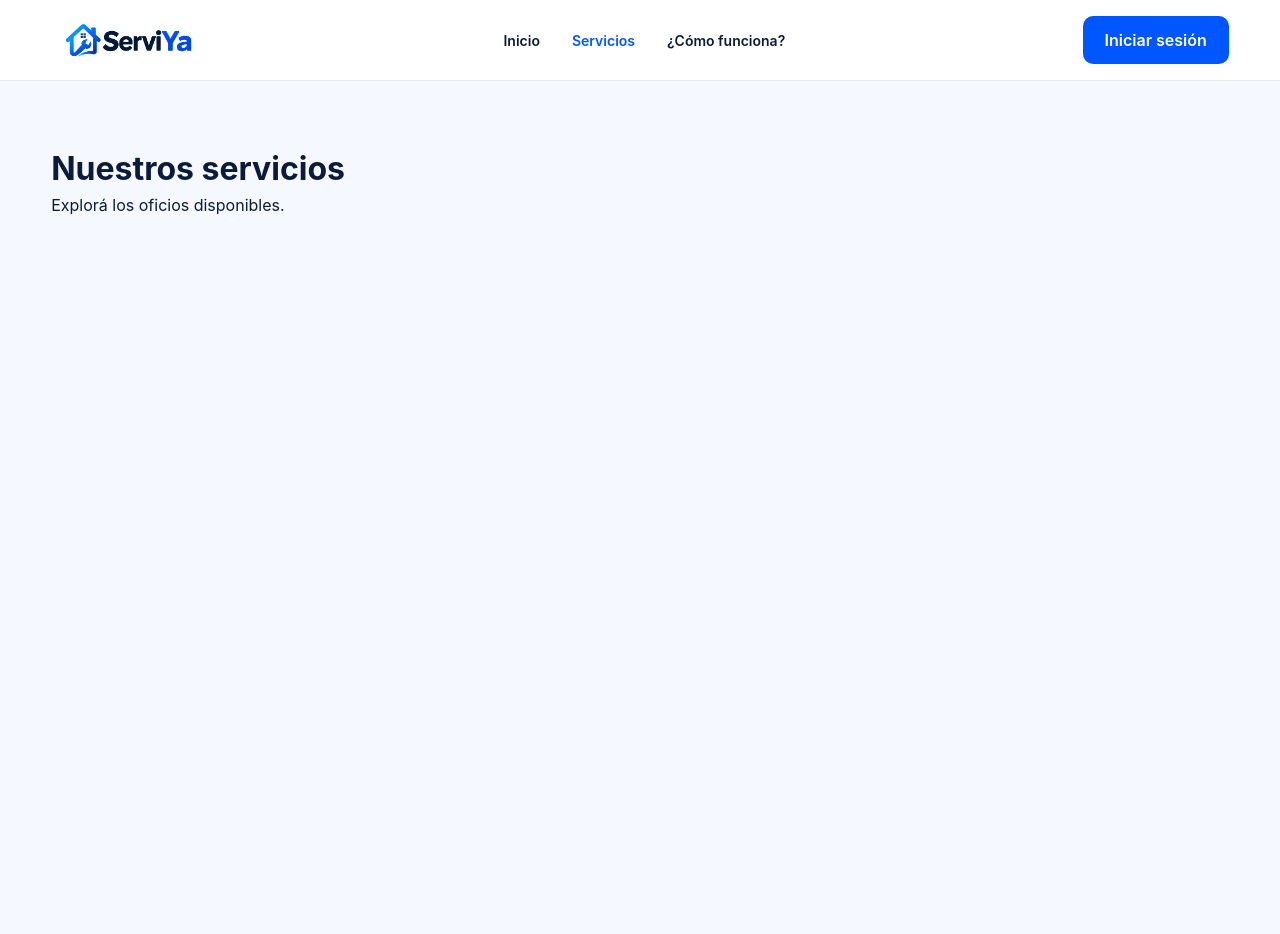
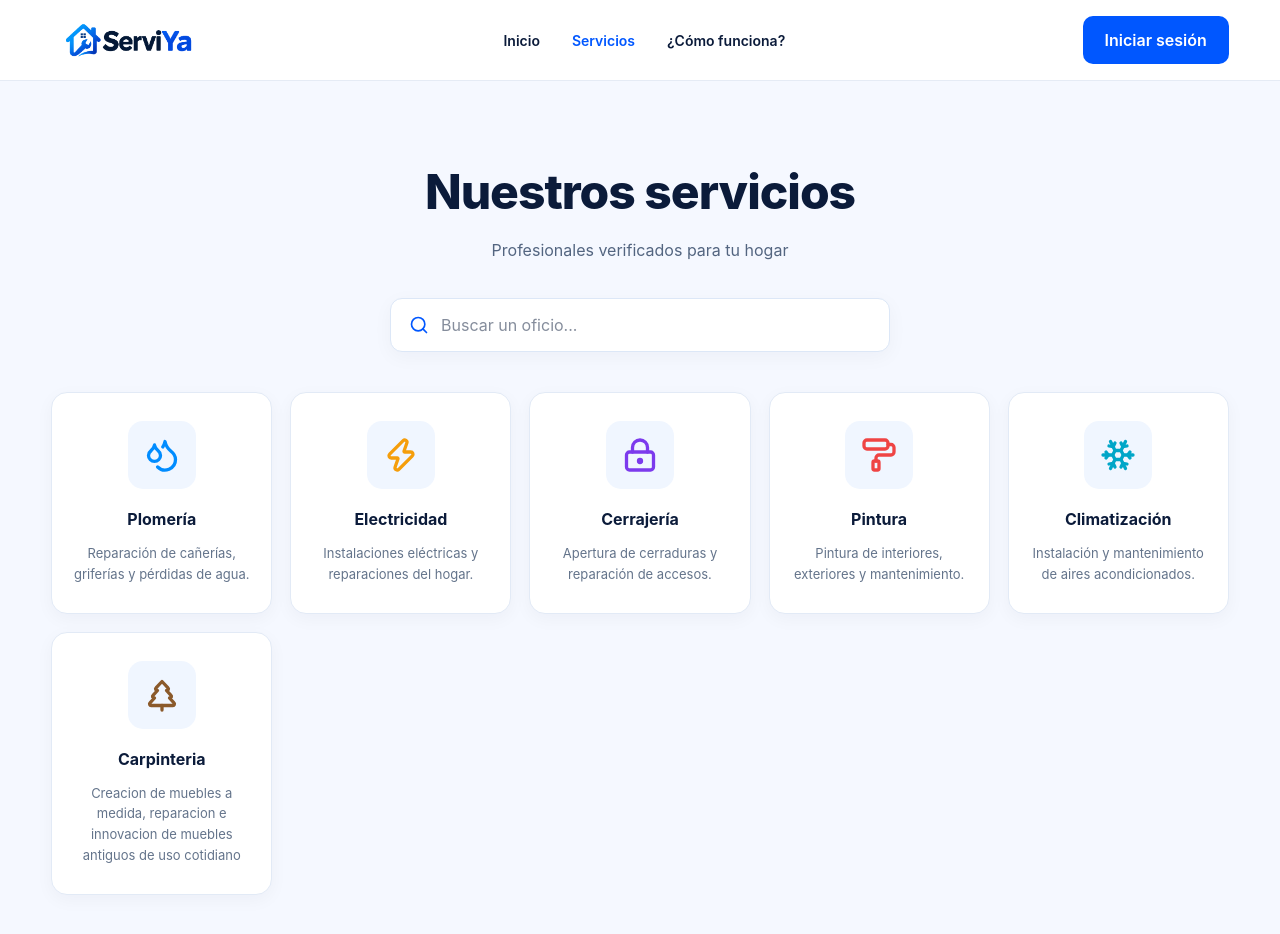
Before and after one commit to DistefanoPaz20/ServiYaDemo-Prog4, a React app in the folder frontend/: page /servicios in a window 1280 px wide. Shown: the top 934 px of the page. Before the commit the page ends 800 px from the top, so only its background shows below. Built offline with nearby package versions, Linux system fonts and the light colour scheme; the HTML template or start-up script is replaced by a standard one.

Commit message:
Servicios listos y agregados

```diff
--- a/frontend/src/App.css
+++ b/frontend/src/App.css
@@ -279,3 +279,138 @@
     min-height: 260px;
   }
 }
+
+/* service page estilos */
+
+.servicios-page {
+  min-height: calc(100vh - 80px);
+  padding: 75px 0;
+  background: #f5f8ff;
+}
+
+.servicios-header {
+  text-align: center;
+  margin-bottom: 36px;
+}
+
+.servicios-header h1 {
+  color: #0b1b3a;
+  font-size: clamp(2rem, 4vw, 3rem);
+  font-weight: 800;
+  letter-spacing: -1px;
+}
+
+.servicios-header p {
+  margin-top: 10px;
+  color: #536580;
+  font-size: 16px;
+}
+
+.servicios-search {
+  display: flex;
+  align-items: center;
+  gap: 12px;
+  max-width: 500px;
+  margin: 0 auto 40px;
+  padding: 14px 18px;
+  border: 1px solid #dce7f7;
+  border-radius: 12px;
+  background: white;
+  color: #0057ff;
+  box-shadow: 0 5px 20px rgba(11, 27, 58, 0.04);
+}
+
+.servicios-search input {
+  flex: 1;
+  min-width: 0;
+  border: none;
+  outline: none;
+  background: transparent;
+  color: #0b1b3a;
+}
+
+.servicios-grid {
+  display: grid;
+  grid-template-columns: repeat(5, minmax(0, 1fr));
+  gap: 18px;
+}
+
+.servicio-card {
+  display: flex;
+  flex-direction: column;
+  align-items: center;
+  text-align: center;
+  padding: 28px 16px;
+  border: 1px solid #e2eaf6;
+  border-radius: 16px;
+  background: white;
+  box-shadow: 0 5px 18px rgba(11, 27, 58, 0.04);
+  transition: transform 0.2s, box-shadow 0.2s;
+}
+
+.servicio-card:hover {
+  transform: translateY(-5px);
+  box-shadow: 0 12px 28px rgba(11, 27, 58, 0.1);
+}
+
+.servicio-icon {
+  display: flex;
+  align-items: center;
+  justify-content: center;
+  width: 68px;
+  height: 68px;
+  margin-bottom: 18px;
+  border-radius: 15px;
+  background: #f0f6ff;
+}
+
+.servicio-card h2 {
+  font-size: 16px;
+  font-weight: 700;
+  color: #0b1b3a;
+}
+
+.servicio-card p {
+  margin-top: 12px;
+  font-size: 13px;
+  line-height: 1.6;
+  color: #64748b;
+}
+
+.servicios-empty {
+  display: flex;
+  flex-direction: column;
+  align-items: center;
+  gap: 12px;
+  margin-top: 30px;
+  color: #64748b;
+  text-align: center;
+}
+
+.servicios-empty h2 {
+  color: #0b1b3a;
+  font-size: 20px;
+  font-weight: 700;
+}
+
+@media (max-width: 1100px) {
+  .servicios-grid {
+    grid-template-columns: repeat(3, minmax(0, 1fr));
+  }
+}
+
+@media (max-width: 700px) {
+  .servicios-page {
+    padding: 45px 0;
+  }
+
+  .servicios-grid {
+    grid-template-columns: repeat(2, minmax(0, 1fr));
+  }
+}
+
+@media (max-width: 480px) {
+  .servicios-grid {
+    grid-template-columns: 1fr;
+  }
+}
--- a/frontend/src/pages/public/Servicios.jsx
+++ b/frontend/src/pages/public/Servicios.jsx
@@ -1,10 +1,130 @@
+
+import { useSearchParams } from "react-router-dom";
+import {
+  Droplets,
+  Zap,
+  LockKeyhole,
+  PaintRoller,
+  Snowflake,
+  TreePine,
+  Search
+} from "lucide-react";
+
+const oficios = [
+  {
+    id: 1,
+    nombre: "Plomería",
+    descripcion: "Reparación de cañerías, griferías y pérdidas de agua.",
+    icono: Droplets,
+    color: "#008CFF"
+  },
+  {
+    id: 2,
+    nombre: "Electricidad",
+    descripcion: "Instalaciones eléctricas y reparaciones del hogar.",
+    icono: Zap,
+    color: "#F59E0B"
+  },
+  {
+    id: 3,
+    nombre: "Cerrajería",
+    descripcion: "Apertura de cerraduras y reparación de accesos.",
+    icono: LockKeyhole,
+    color: "#7C3AED"
+  },
+  {
+    id: 4,
+    nombre: "Pintura",
+    descripcion: "Pintura de interiores, exteriores y mantenimiento.",
+    icono: PaintRoller,
+    color: "#EF4444"
+  },
+  {
+    id: 5,
+    nombre: "Climatización",
+    descripcion: "Instalación y mantenimiento de aires acondicionados.",
+    icono: Snowflake,
+    color: "#00A6C8"
+  },
+  {
+    id:6,
+    nombre:"Carpinteria",
+    descripcion:"Creacion de muebles a medida, reparacion e innovacion de muebles antiguos de uso cotidiano",
+    icono:TreePine,
+    color:"#8B5a2b"
+
+  }
+];
+
 function Servicios() {
+  const [searchParams, setSearchParams] = useSearchParams();
+
+  const busqueda = searchParams.get("buscar") || "";
+
+  const normalizar = (texto) =>
+    texto
+      .toLowerCase()
+      .normalize("NFD")
+      .replace(/[\u0300-\u036f]/g, "");
+
+  const oficiosFiltrados = oficios.filter((oficio) => {
+    const texto = `${oficio.nombre} ${oficio.descripcion}`;
+    return normalizar(texto).includes(normalizar(busqueda.trim()));
+  });
+
   return (
-    <section className="container py-16">
-      <h1 className="section-title">
-        Nuestros servicios
-      </h1>
-      <p>Explorá los oficios disponibles.</p>
+    <section className="servicios-page">
+      <div className="container">
+
+        <div className="servicios-header">
+          <h1>Nuestros servicios</h1>
+          <p>Profesionales verificados para tu hogar</p>
+        </div>
+
+        <div className="servicios-search">
+          <Search size={20} />
+
+          <input
+            type="search"
+            placeholder="Buscar un oficio..."
+            aria-label="Buscar oficio"
+            value={busqueda}
+            onChange={(evento) => {
+              const valor = evento.target.value;
+              setSearchParams(valor ? { buscar: valor } : {});
+            }}
+          />
+        </div>
+
+        <div className="servicios-grid">
+          {oficiosFiltrados.map((oficio) => {
+            const Icono = oficio.icono;
+
+            return (
+              <article className="servicio-card" key={oficio.id}>
+                <div
+                  className="servicio-icon"
+                  style={{ color: oficio.color }}
+                >
+                  <Icono size={36} strokeWidth={2.2} />
+                </div>
+
+                <h2>{oficio.nombre}</h2>
+                <p>{oficio.descripcion}</p>
+              </article>
+            );
+          })}
+        </div>
+
+        {oficiosFiltrados.length === 0 && (
+          <div className="servicios-empty">
+            <Search size={32} />
+            <h2>No encontramos ese servicio</h2>
+            <p>Probá con otro nombre o especialidad.</p>
+          </div>
+        )}
+
+      </div>
     </section>
   );
 }
```
